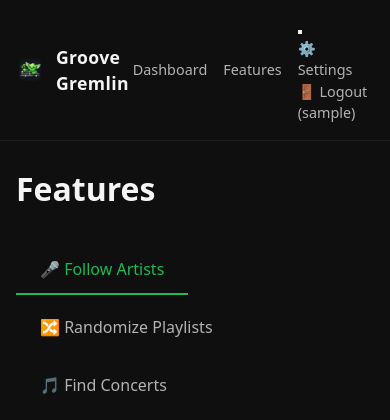
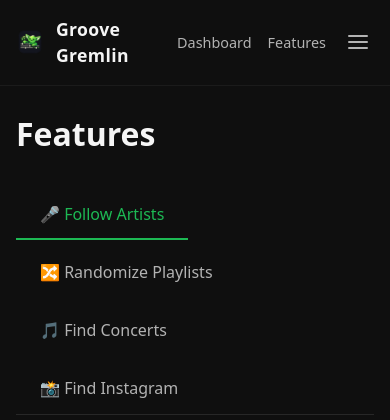
Before and after one commit to marqootz-priv/groove-gremlin, a Flask app: page /features in a window 390 px wide. Shown: the top 420 px of the page. Run offline with Flask 3, Linux system fonts and the light colour scheme; the visitor is signed in with stand-in values (Sample User, id 1); data that the repository does not hold is empty.

Commit message:
Fix hamburger menu styling - add missing CSS for menu button and dropdown

```diff
--- a/webapp/templates/base.html
+++ b/webapp/templates/base.html
@@ -102,6 +102,79 @@
         }
 
         .nav-links a:hover {
+          color: var(--text-primary);
+        }
+
+        /* ========== HAMBURGER MENU ========== */
+        .hamburger-menu {
+          position: relative;
+        }
+
+        .hamburger-button {
+          background: transparent;
+          border: none;
+          cursor: pointer;
+          padding: 8px;
+          display: flex;
+          flex-direction: column;
+          gap: 4px;
+          align-items: center;
+          justify-content: center;
+          width: 32px;
+          height: 32px;
+        }
+
+        .hamburger-button span {
+          display: block;
+          width: 20px;
+          height: 2px;
+          background-color: var(--text-secondary);
+          transition: all 0.3s ease;
+          border-radius: 1px;
+        }
+
+        .hamburger-button:hover span {
+          background-color: var(--text-primary);
+        }
+
+        .menu-dropdown {
+          position: absolute;
+          top: 100%;
+          right: 0;
+          margin-top: 8px;
+          background-color: var(--bg-surface);
+          border: 1px solid rgba(255, 255, 255, 0.1);
+          border-radius: var(--radius-sm);
+          min-width: 200px;
+          box-shadow: 0 4px 12px rgba(0, 0, 0, 0.3);
+          opacity: 0;
+          visibility: hidden;
+          transform: translateY(-8px);
+          transition: opacity 0.2s ease, visibility 0.2s ease, transform 0.2s ease;
+          z-index: 1000;
+        }
+
+        .menu-dropdown.active {
+          opacity: 1;
+          visibility: visible;
+          transform: translateY(0);
+        }
+
+        .menu-dropdown a {
+          display: block;
+          padding: 12px 16px;
+          color: var(--text-secondary);
+          text-decoration: none;
+          transition: background-color 0.15s ease, color 0.15s ease;
+          border-bottom: 1px solid rgba(255, 255, 255, 0.05);
+        }
+
+        .menu-dropdown a:last-child {
+          border-bottom: none;
+        }
+
+        .menu-dropdown a:hover {
+          background-color: rgba(255, 255, 255, 0.05);
           color: var(--text-primary);
         }
 
```
